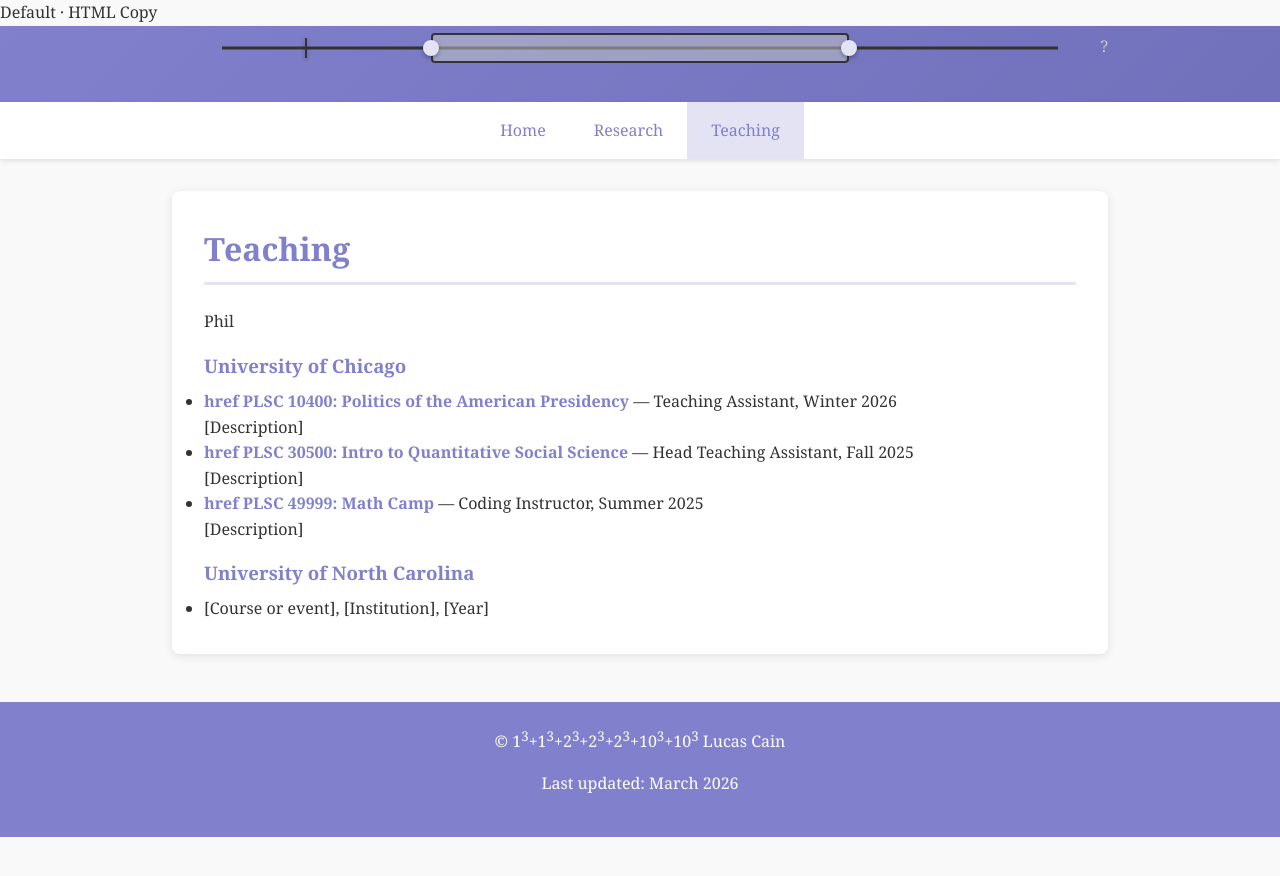
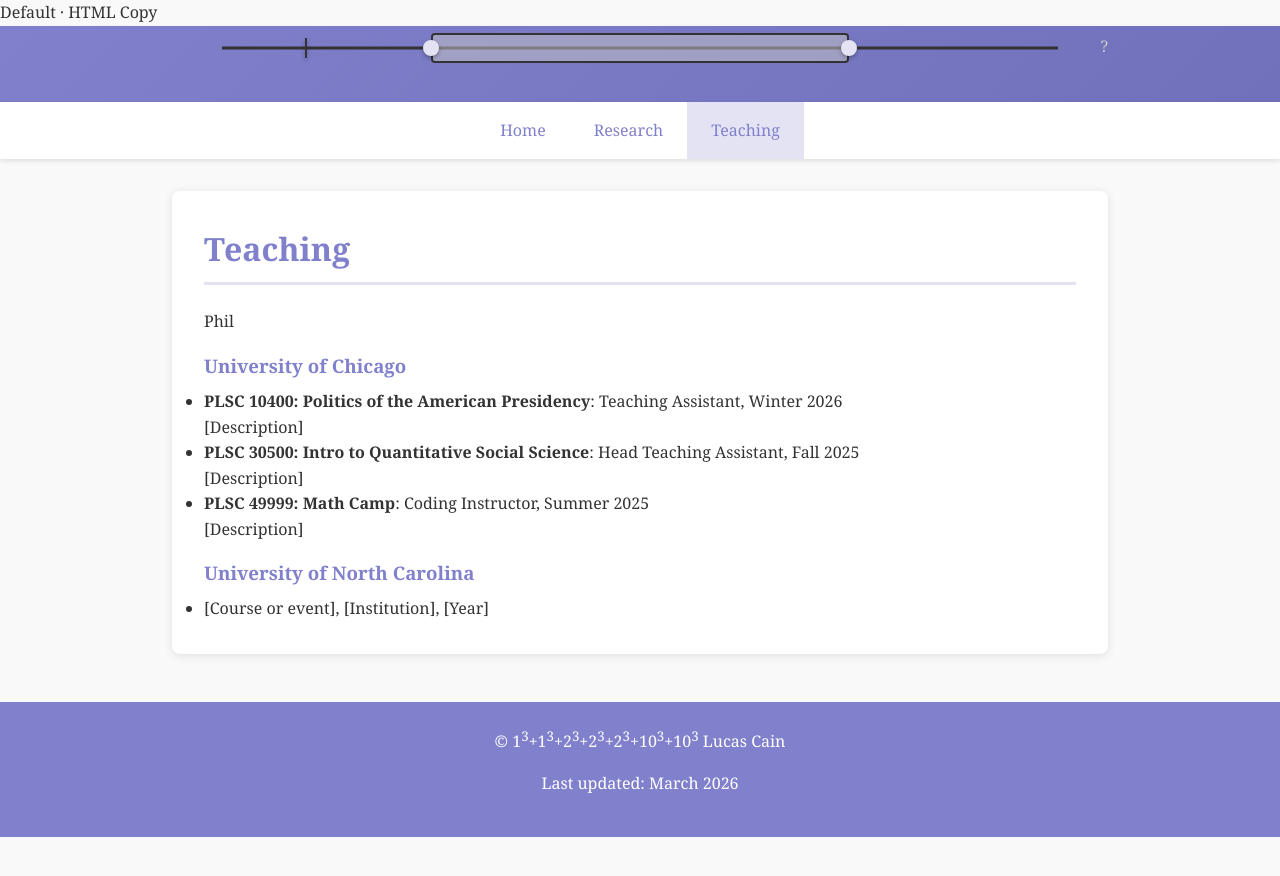
Before and after one commit to L-Cain/L-Cain.github.io, a Jekyll site: the page built from teaching.md, in a window 1280 px wide. Shown: the top 876 px of the page. Built offline with Jekyll 4.4.1, drawn with Linux system fonts in a browser that asks for light colours; our own code applies the rules of GitHub Pages for plain Markdown files.

Commit message:
Update teaching.md

```diff
--- a/teaching.md
+++ b/teaching.md
@@ -4,21 +4,21 @@
   <h3>University of Chicago</h3>
   <ul>
     <li>
-      <strong><a>href PLSC 10400: Politics of the American Presidency</a></strong> — Teaching Assistant, Winter 2026<br>
+      <strong>PLSC 10400: Politics of the American Presidency</strong>: Teaching Assistant, Winter 2026<br>
       [Description]
     </li>
   </ul>
 
   <ul>
     <li>
-      <strong><a>href PLSC 30500: Intro to Quantitative Social Science</a></strong> — Head Teaching Assistant, Fall 2025<br>
+      <strong>PLSC 30500: Intro to Quantitative Social Science</strong>: Head Teaching Assistant, Fall 2025<br>
       [Description]
     </li>
   </ul>
 
 <ul>
     <li>
-      <strong><a>href PLSC 49999: Math Camp </a></strong> — Coding Instructor, Summer 2025<br>
+      <strong>PLSC 49999: Math Camp</strong>: Coding Instructor, Summer 2025<br>
       [Description]
     </li>
   </ul>
```
